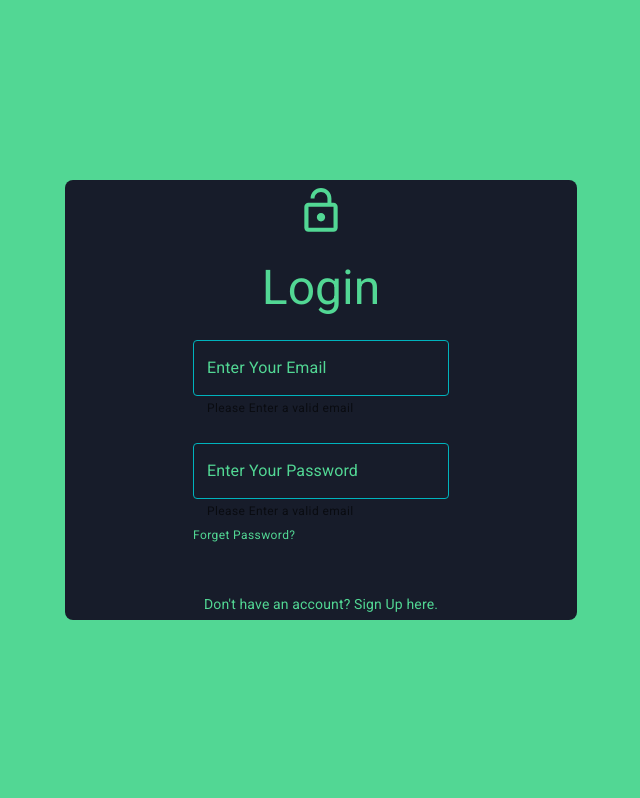
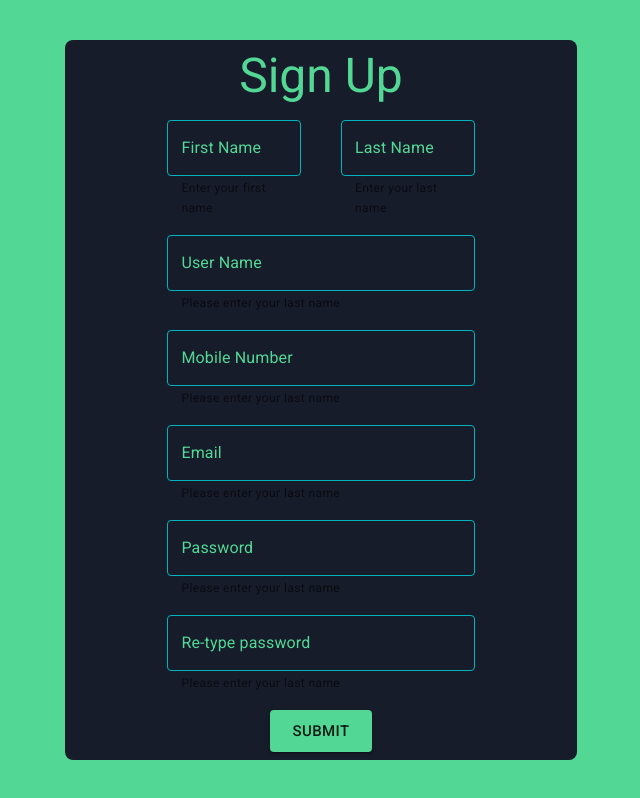
Before and after one commit to rahmanrafi32/chat_app_client, a React (Create React App) app: page / in a window 1280 px wide. Shown: the whole page, without its empty margins (319-959 px from the left). Built offline with nearby package versions, Linux system fonts and the light colour scheme.

Commit message:
sign up page design done

```diff
--- a/src/App.js
+++ b/src/App.js
@@ -2,19 +2,21 @@ import {Stack} from "@mui/material";
 import ChatBody from "./components/ChatBody";
 import TabsLayout from "./components/TabsLayout";
 import Login from "./components/Login";
+import SignUp from "./components/SignUp";
 
 function App() {
     return (
         <Stack
             alignItems="center"
+            justifyContent="center"
             sx={{
-                height: {xs: '70vh', md: '100vh'},
-                justifyContent: {xs: "start", md: "center"},
+                height: {xs: '90vh', md: '100vh'},
             }}
         >
             {/*<TabsLayout/>*/}
             {/*<ChatBody/>*/}
-            <Login/>
+            {/*<Login/>*/}
+            <SignUp/>
         </Stack>
     );
 }
--- a/src/components/Login.js
+++ b/src/components/Login.js
@@ -33,7 +33,7 @@ const Login = () => {
             sx={{
                 background: theme.palette.primary.main,
                 height: {xs: '90vh', md: '55vh'},
-                width: {xs: '100vw', md: '40vw'},
+                width: {xs: '95vw', md: '40vw'},
                 borderRadius: 2
             }}
         >
--- /dev/null
+++ b/src/components/SignUp.js
@@ -0,0 +1,104 @@
+import React from 'react';
+import {theme} from "../theme";
+import {Button, Grid, Stack, styled, TextField, Typography} from "@mui/material";
+
+const StyledTextField = styled(TextField)(({theme}) => ({
+    '& .MuiInputLabel-root': {
+        color: theme.palette.secondary.main,
+    },
+    '& label.Mui-focused': {
+        color: theme.palette.secondary.main,
+    },
+    '& .MuiOutlinedInput-root': {
+        color: theme.palette.secondary.main,
+        '& fieldset': {
+            borderColor: theme.palette.secondary.light,
+        },
+        '&:hover fieldset': {
+            borderColor: theme.palette.secondary.main,
+        },
+        '&.Mui-focused fieldset': {
+            borderColor: theme.palette.secondary.main,
+        },
+    },
+}));
+
+const SignUp = () => {
+    return (
+        <Grid
+            container
+            alignItems={"center"}
+            justifyContent={"center"}
+            sx={{
+                background: theme.palette.primary.main,
+                height: {xs: '90vh', md: '90vh'},
+                width: {xs: '95vw', md: '40vw'},
+                borderRadius: 2
+            }}
+        >
+            <Grid items sx={{width: {xs: '90%', md: '60%'}}}>
+                <Stack
+                    alignItems={"center"}
+                    spacing={2}>
+                    <Typography variant={"h3"} sx={{color: theme.palette.secondary.main, mb: {xs: 2, md: 5}}}>Sign
+                        Up</Typography>
+                    <Stack direction={"row"} spacing={5}>
+                        <StyledTextField
+                            label="First Name"
+                            color="secondary"
+                            fullWidth
+                            helperText={"Enter your first name"}
+                            // error
+                        />
+                        <StyledTextField
+                            label="Last Name"
+                            color="secondary"
+                            fullWidth
+                            helperText={"Enter your last name"}
+                            // error
+                        />
+                    </Stack>
+                    <StyledTextField
+                        label="User Name"
+                        color="secondary"
+                        fullWidth
+                        helperText={"Please enter your last name"}
+                        // error
+                    />
+                    <StyledTextField
+                        label="Mobile Number"
+                        color="secondary"
+                        fullWidth
+                        helperText={"Please enter your last name"}
+                        // error
+                    />
+                    <StyledTextField
+                        label="Email"
+                        color="secondary"
+                        fullWidth
+                        helperText={"Please enter your last name"}
+                        // error
+                    />
+                    <StyledTextField
+                        label="Password"
+                        color="secondary"
+                        fullWidth
+                        helperText={"Please enter your last name"}
+                        // error
+                    />
+                    <StyledTextField
+                        label="Re-type password"
+                        color="secondary"
+                        fullWidth
+                        helperText={"Please enter your last name"}
+                        // error
+                    />
+                    <Button color={"secondary"} variant={"contained"} size={"large"}>Submit</Button>
+                </Stack>
+            </Grid>
+
+        </Grid>
+    );
+};
+
+export default SignUp;
```
